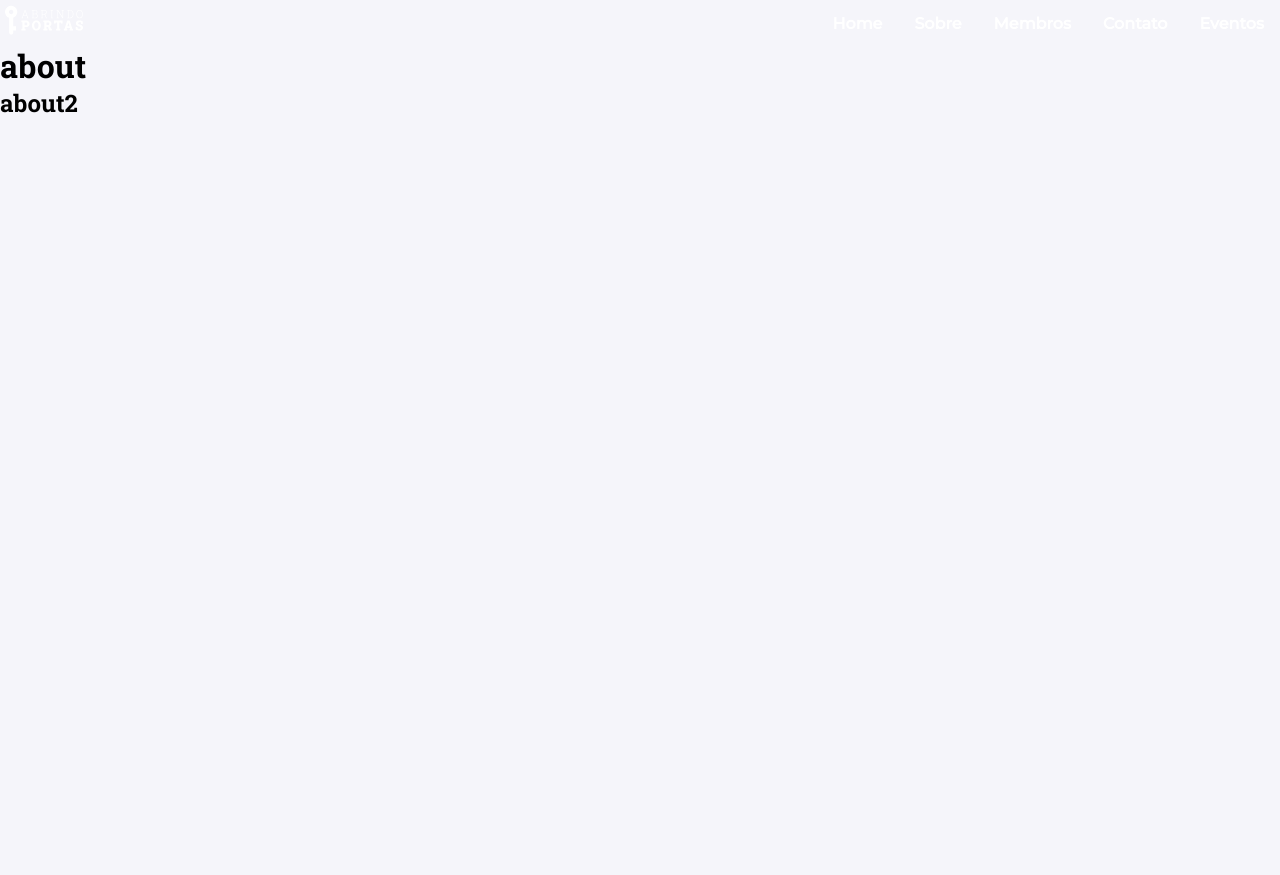
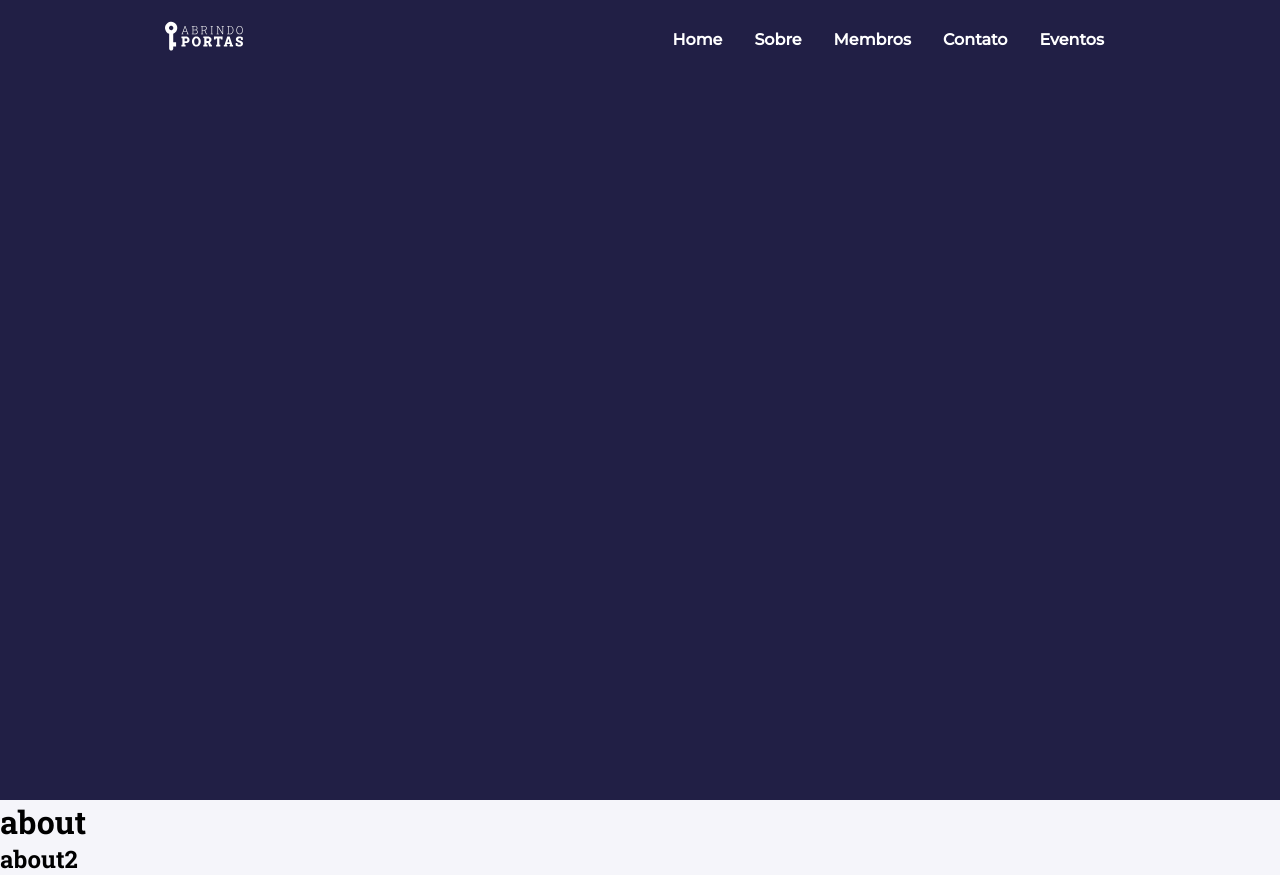
Before and after one commit to yagpdc/site-ap, a Next.js app: page /sobre in a window 1280 px wide. Before the commit the page ends 800 px from the top, so only its background shows below. Built offline with nearby package versions, Linux system fonts and the light colour scheme.

Commit message:
Atualizações

```diff
--- a/app/sobre/page.tsx
+++ b/app/sobre/page.tsx
@@ -1,11 +1,10 @@
 import React from 'react'
-import Navbar from '../src/components/_Globais/Navbar/navbar'
-
+import Header from '../src/components/_Sobre/header/header'
 
 function about() {
   return (
     <div>
-      <Navbar></Navbar>
+      <Header></Header>
       <h1>about</h1>
       <h2>about2</h2>
     </div>
--- a/app/src/components/_Globais/Navbar/navbar.tsx
+++ b/app/src/components/_Globais/Navbar/navbar.tsx
@@ -1,3 +1,4 @@
+"use client";
 import Link from "next/link";
 import styles from "./navbar.module.css";
 import Image from "next/image";
--- /dev/null
+++ b/app/src/components/_Sobre/header/header.module.css
@@ -0,0 +1,5 @@
+.header {
+    padding: 1rem 10rem;
+    background-color: var(--Azul-1);
+    height: 100vh;
+}
--- /dev/null
+++ b/app/src/components/_Sobre/header/header.tsx
@@ -0,0 +1,13 @@
+import React from 'react'
+import Navbar from '../../_Globais/Navbar/navbar'
+import styles from './header.module.css'
+
+function header() {
+  return (
+    <div className={styles.header}>
+        <Navbar></Navbar>
+    </div>
+  )
+}
+
+export default header
```
